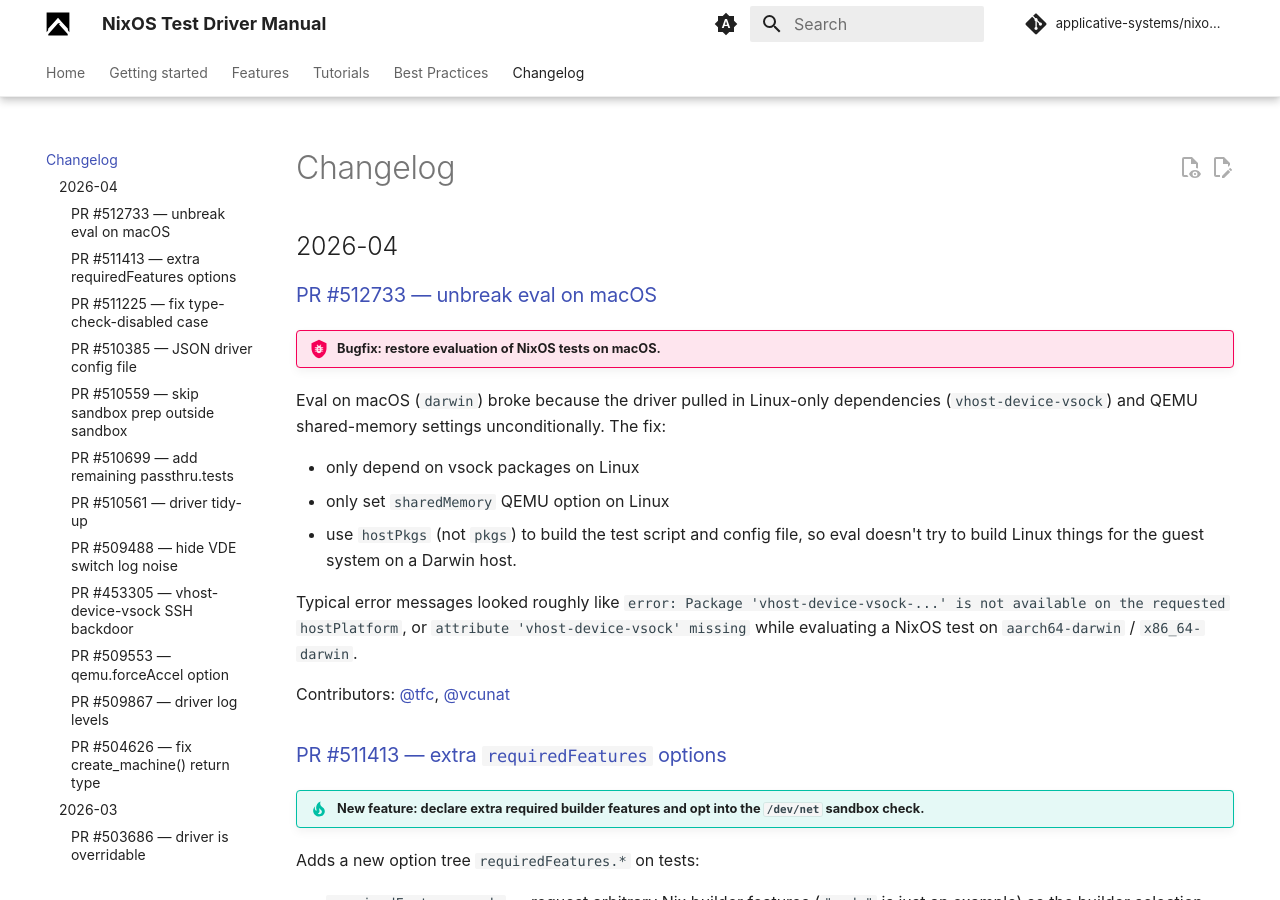
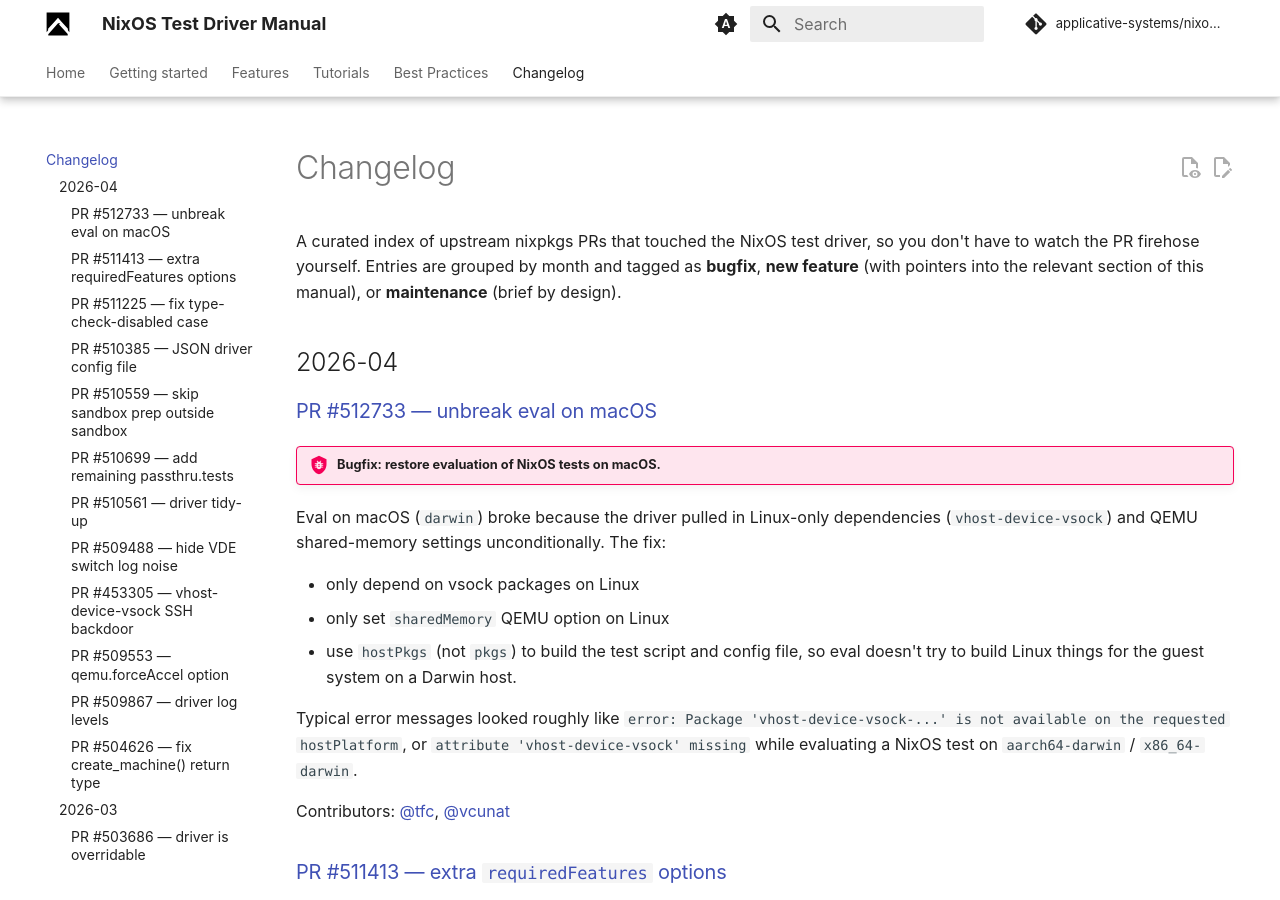
Before and after one commit to applicative-systems/nixos-test-driver-manual, an MkDocs documentation site: the page built from docs/changelog.md, in a window 1280 px wide and 900 px high. Built offline with MkDocs 1.6.1 and Material for MkDocs 9.7.7, drawn with Linux system fonts in a browser that asks for light colours; plug-ins that fetch from the network failed and are left out; comment, search, counter and statistics services are not loaded.

Commit message:
add changelog intro paragraph

```diff
--- a/docs/changelog.md
+++ b/docs/changelog.md
@@ -1,3 +1,8 @@
+# Changelog
+
+A curated index of upstream nixpkgs PRs that touched the NixOS test driver, so you don't have to watch the PR firehose yourself.
+Entries are grouped by month and tagged as **bugfix**, **new feature** (with pointers into the relevant section of this manual), or **maintenance** (brief by design).
+
 ## 2026-04
 
 ### [PR #512733 — unbreak eval on macOS](https://github.com/NixOS/nixpkgs/pull/512733)
```
